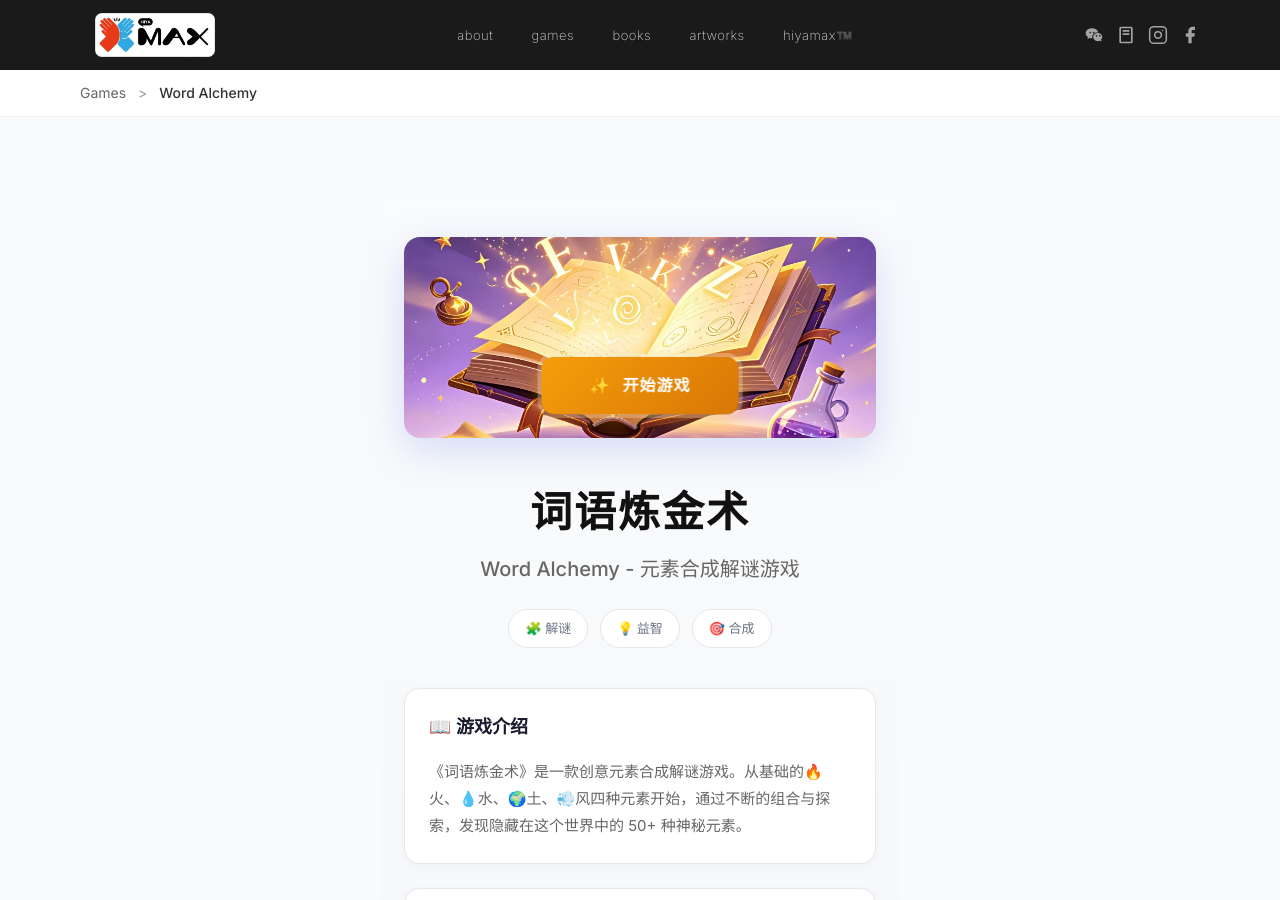
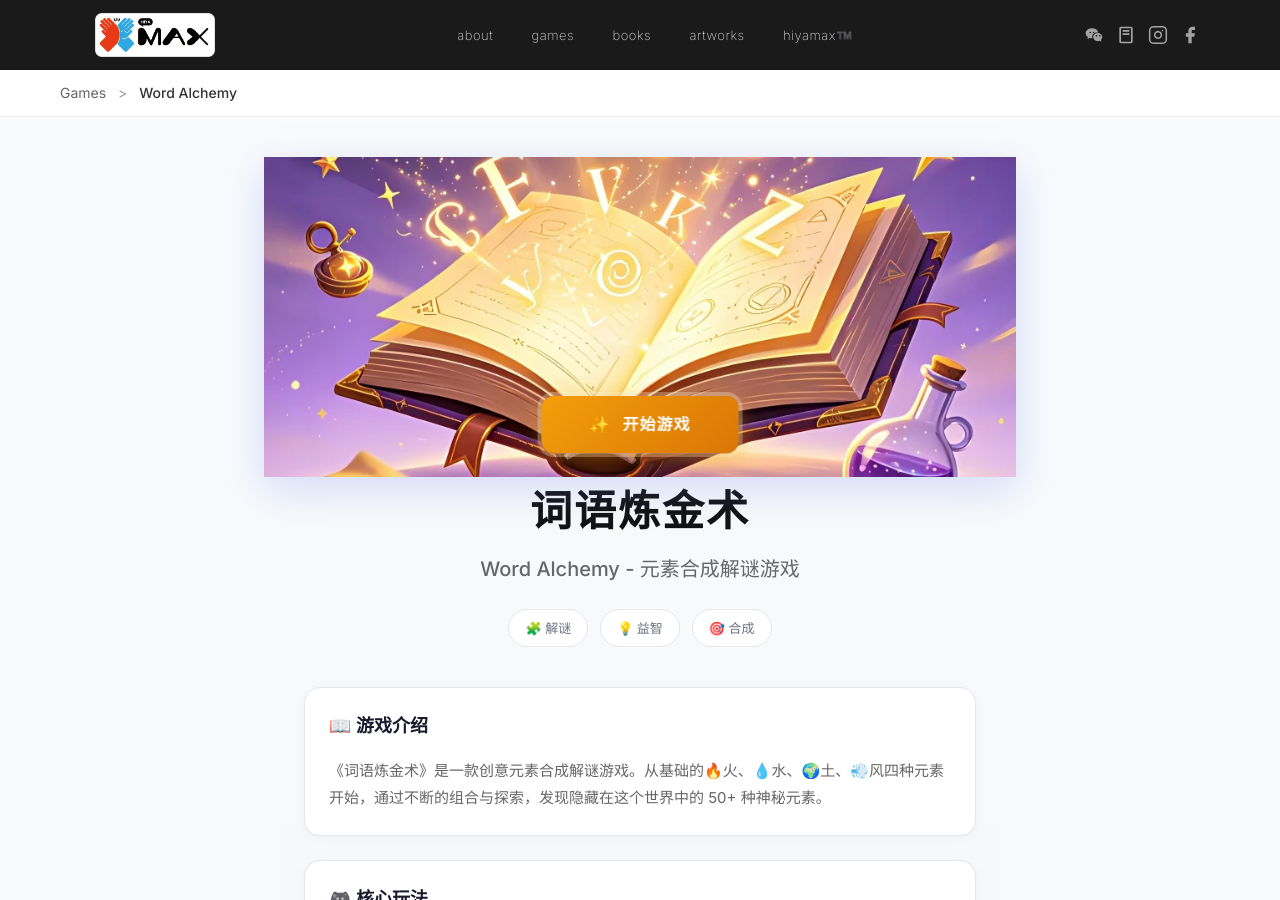
Before and after one commit to hiyaScott/hiyamax-home, a Jekyll site: the page built from _games/word-alchemy.md, in a window 1280 px wide and 900 px high. Built offline with Jekyll 4.4.1, drawn with Linux system fonts in a browser that asks for light colours.

Commit message:
ui(word-alchemy): hero图改为顶部banner样式（仅游戏页面）
- _layouts/game.html: 调整容器padding，添加.wa-hero-wrapper全宽样式
- _games/word-alchemy.md: 移除border-radius和max-width限制
- 不影响主页和其他游戏页面

```diff
--- a/_games/word-alchemy.md
+++ b/_games/word-alchemy.md
@@ -110,9 +110,8 @@
 .wa-hero-wrapper {
   position: relative;
   width: 100%;
-  max-width: 800px;
-  margin: 0 auto 40px;
-  border-radius: 16px;
+  max-width: none;
+  margin: 0 0 40px 0;
   overflow: hidden;
   box-shadow: 0 12px 40px rgba(102, 126, 234, 0.25);
 }
@@ -174,8 +173,8 @@
   }
 
   .wa-hero-wrapper {
-    border-radius: 12px;
-    margin-bottom: 32px;
+    width: 100%;
+    margin: 0 0 32px 0;
   }
 
   .wa-hero-overlay {
--- a/_layouts/game.html
+++ b/_layouts/game.html
@@ -62,13 +62,12 @@
   .game-page {
     max-width: var(--max-content-width);
     margin: 0 auto;
-    padding: 40px;
     min-height: calc(100vh - var(--header-height) - 200px);
     background: #f8fafc;
   }
 
   .game-wrapper {
-    max-width: 600px;
+    max-width: 800px;
     margin: 0 auto;
     background: transparent;
   }
@@ -76,7 +75,23 @@
   .game-container {
     background: transparent;
     border-radius: 20px;
-    padding: 40px;
+    padding: 0 40px 40px;
+  }
+
+  /* Hero banner full-width breakout */
+  .game-container .wa-hero-wrapper {
+    width: calc(100% + 80px);
+    max-width: none;
+    margin: 0 -40px;
+    position: relative;
+    left: 0;
+    overflow: hidden;
+  }
+
+  .game-container .wa-hero-wrapper img {
+    width: 100%;
+    height: auto;
+    display: block;
   }
 
   /* Code blocks - Light theme */
@@ -195,8 +210,15 @@
   }
 
   @media (max-width: 640px) {
-    .game-page { padding: 20px; }
-    .game-container { padding: 25px; }
+    .game-container .wa-hero-wrapper {
+      width: calc(100% + 40px);
+      margin: 0 -20px;
+    }
+
+    .game-container {
+      padding: 0 20px 20px;
+    }
+  }
     .breadcrumb-inner { padding: 12px 20px; }
   }
 </style>
```
